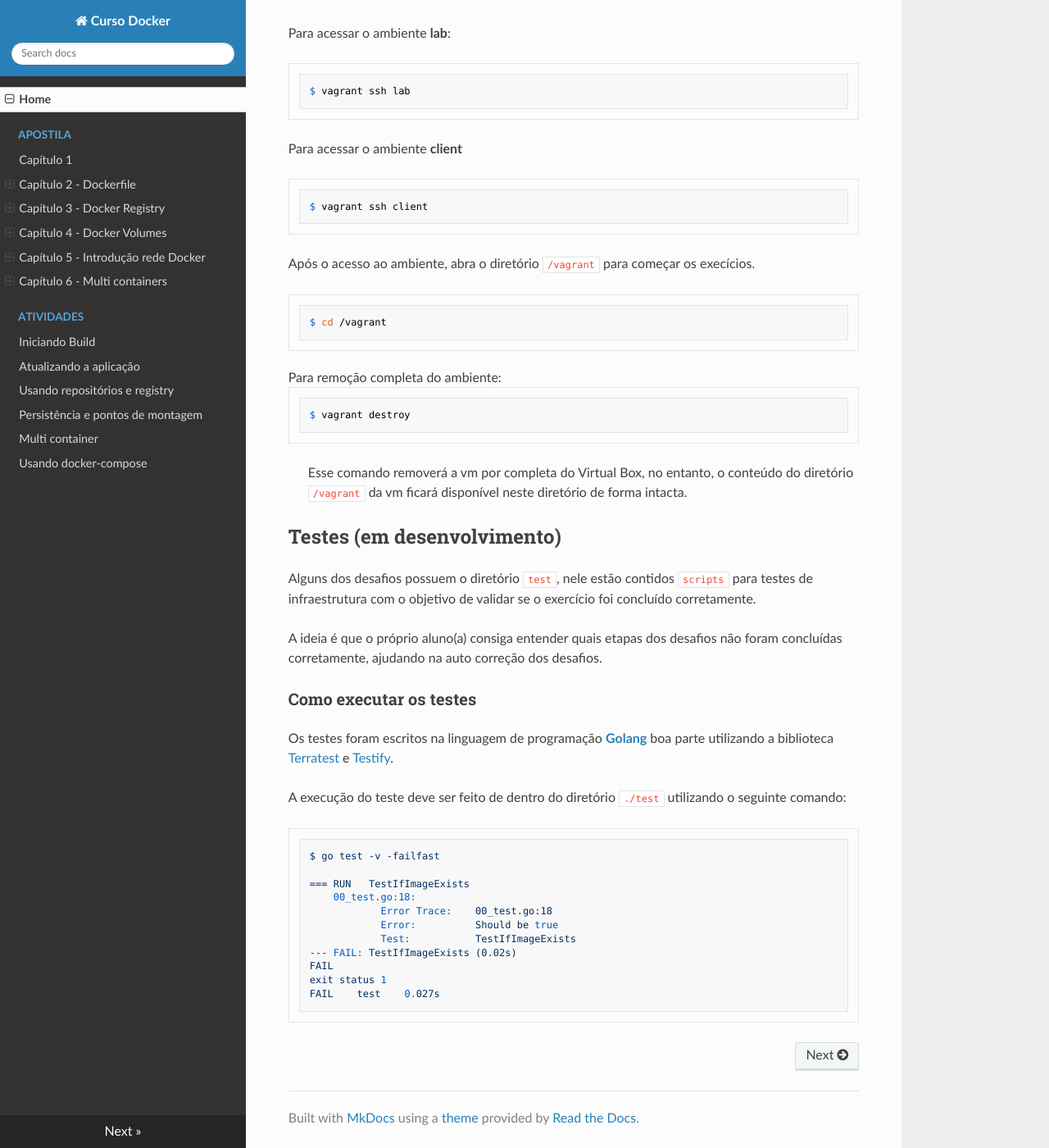
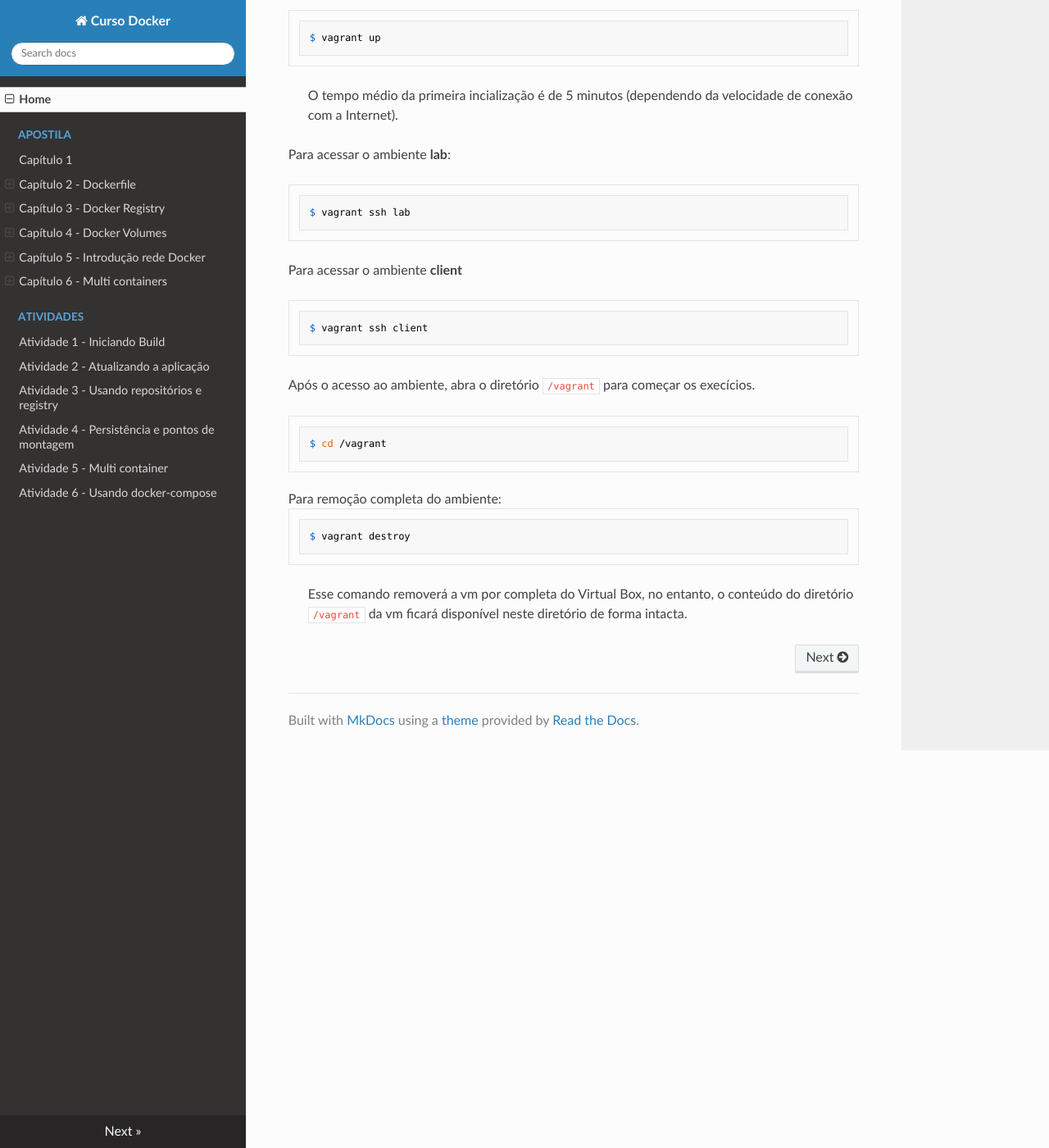
Before and after one commit to ikauzak/docker-challenges-kit, an MkDocs documentation site: the page built from docs/index.md, in a window 1280 px wide and 1400 px high, scrolled down 1926 px. Shown: the whole window at 82% size. Built offline with MkDocs 1.6.1, drawn with Linux system fonts in a browser that asks for light colours; nearby versions of some CDN libraries; some of the changed text lies outside the part shown.

Commit message:
fix(docs): feito ajustes em arquivos

````diff
--- a/docs/index.md
+++ b/docs/index.md
@@ -34,7 +34,7 @@ O laboratório é provisionado utilizando as ferramentas [**Virtual Box**](https
 Este laboratório foi criado com o intuito de ganhar tempo, padronização e praticidade na hora de montar o ambiente para aprendizado.
 
 ### O ambiente
-O ambiente é executado com duas máquinas virtuais, uma chamada **lab** e outra **client**
+O ambiente é executado com duas máquinas virtuais, uma chamada **lab** e outra **client**.
 
 1. VM lab: É a máquina aonde 95% das atividades ocorrem.
 2. VM client: É utilizada somente durante a atividade Parte 3 - Usando repositório registry para demonstração.
@@ -82,28 +85,3 @@ Para remoção completa do ambiente:
 $ vagrant destroy
 ```
 > Esse comando removerá a vm por completa do Virtual Box, no entanto, o conteúdo do diretório `/vagrant` da vm ficará disponível neste diretório de forma intacta.
-
-## Testes (em desenvolvimento)
-
-Alguns dos desafios possuem o diretório `test`, nele estão contidos `scripts` para testes de infraestrutura com o objetivo de validar se o exercício foi concluído corretamente.
-
-A ideia é que o próprio aluno(a) consiga entender quais etapas dos desafios não foram concluídas corretamente, ajudando na auto correção dos desafios.
-
-### Como executar os testes
-
-Os testes foram escritos na linguagem de programação [**Golang**](https://go.dev/) boa parte utilizando a biblioteca [Terratest](https://terratest.gruntwork.io/) e [Testify](https://pkg.go.dev/github.com/stretchr/testify).
-
-A execução do teste deve ser feito de dentro do diretório `./test` utilizando o seguinte comando:
-```sh
-$ go test -v -failfast
-
-=== RUN   TestIfImageExists
-    00_test.go:18:
-        	Error Trace:	00_test.go:18
-        	Error:      	Should be true
-        	Test:       	TestIfImageExists
---- FAIL: TestIfImageExists (0.02s)
-FAIL
-exit status 1
-FAIL	test	0.027s
-```
--- a/mkdocs.yml
+++ b/mkdocs.yml
@@ -41,12 +41,12 @@ nav:
       - Multi container py-web-counter: apostila/capitulo6/multi-containers.md
       - Docker compose py-web-counter: apostila/capitulo6/docker-compose.md
   - Atividades:
-    - Iniciando Build: 'atividades/01-Iniciando_Build.md'
-    - Atualizando a aplicação: 'atividades/02-Atualizando_a_aplicacao.md'
-    - Usando repositórios e registry: 'atividades/03-Usando_repositorios_registry.md'
-    - Persistência e pontos de montagem: 'atividades/04-Persistencias_e_pontos_de_montagem.md'
-    - Multi container: 'atividades/05-Multi-container.md'
-    - Usando docker-compose: 'atividades/06-Usando_docker-compose.md'
+    - Atividade 1 - Iniciando Build: 'atividades/01-Iniciando_Build.md'
+    - Atividade 2 - Atualizando a aplicação: 'atividades/02-Atualizando_a_aplicacao.md'
+    - Atividade 3 - Usando repositórios e registry: 'atividades/03-Usando_repositorios_registry.md'
+    - Atividade 4 - Persistência e pontos de montagem: 'atividades/04-Persistencias_e_pontos_de_montagem.md'
+    - Atividade 5 - Multi container: 'atividades/05-Multi-container.md'
+    - Atividade 6 - Usando docker-compose: 'atividades/06-Usando_docker-compose.md'
 theme:
   name: readthedocs
   font:
````
Also changed, not shown: other parts of docs/index.md (+4 -1 lines), README.md (+3 -9 lines), docs/atividades/03-Usando_repositorios_registry.md (+1 -2 lines).
